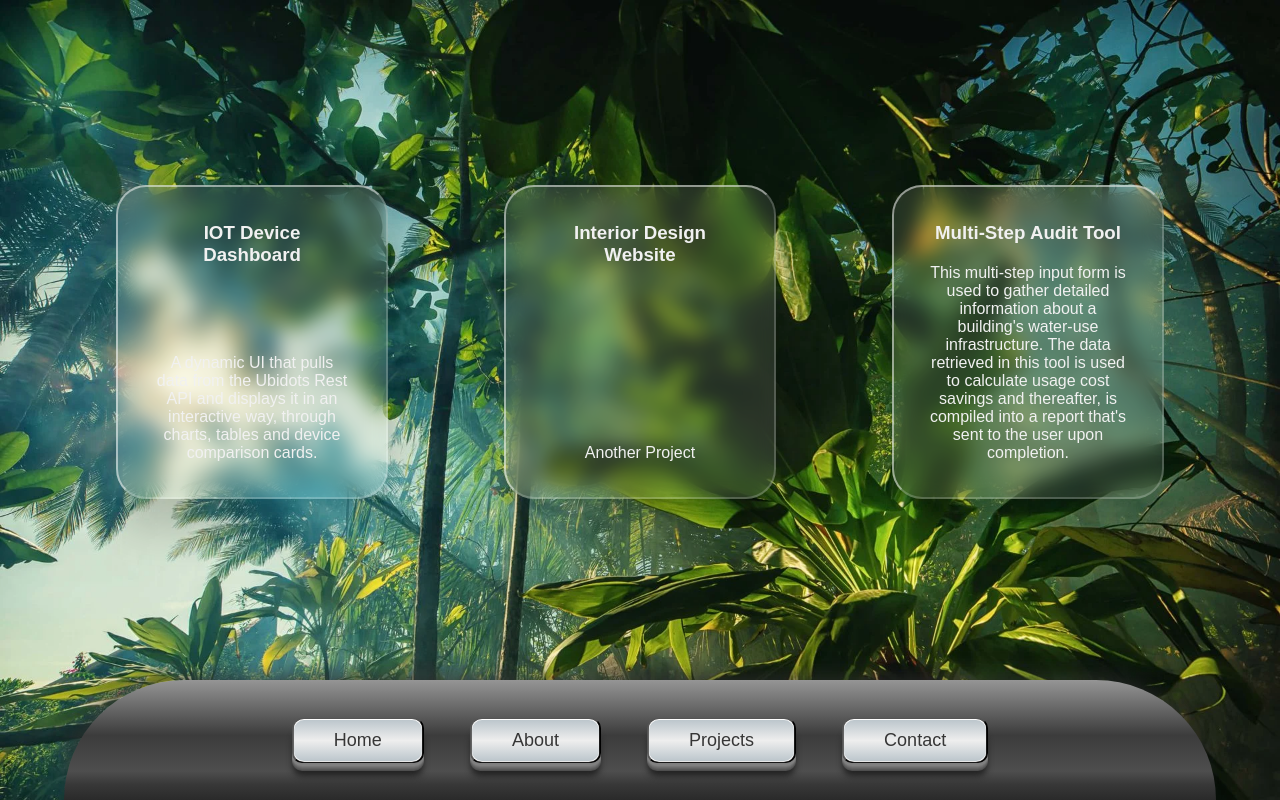
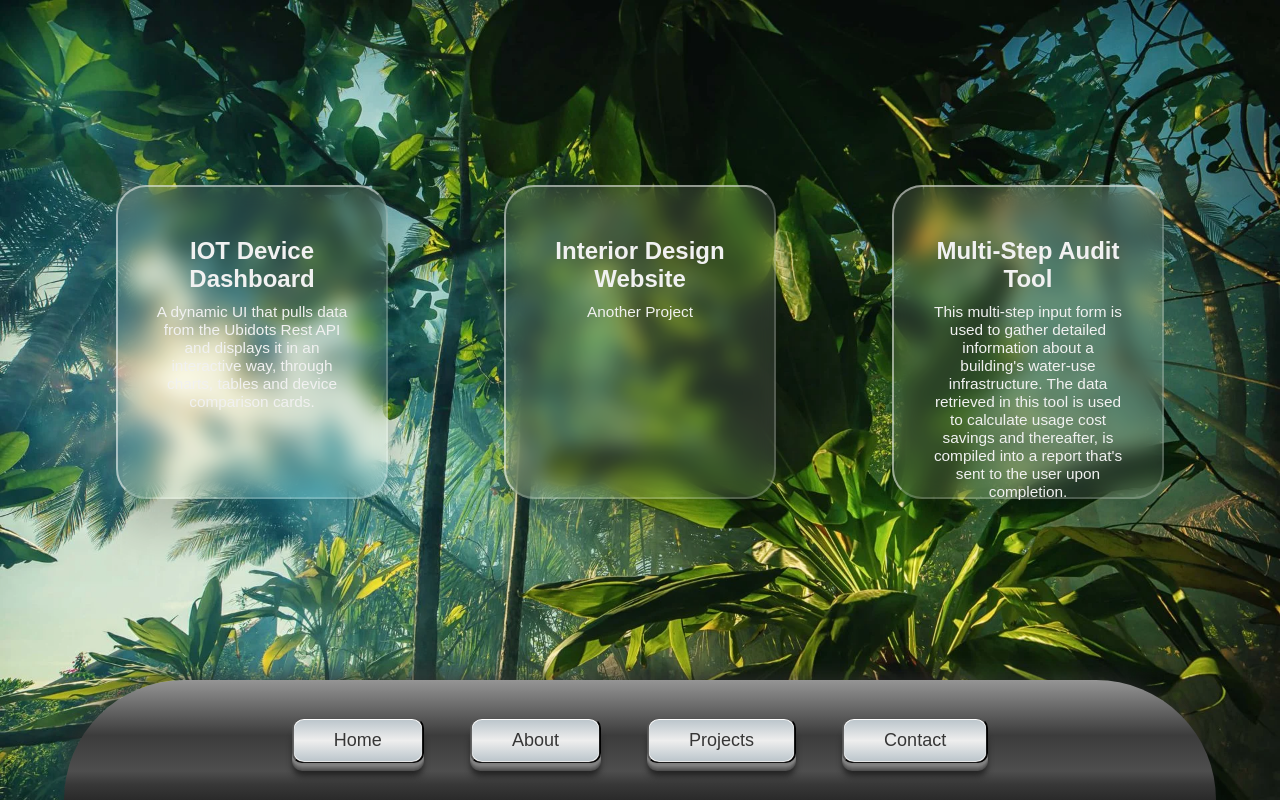
Before and after one commit to Liv4-code/planet-portfolio-site, a React (Create React App) app: page / in a window 1280 px wide. Built offline with nearby package versions, Linux system fonts and the light colour scheme; a web font is replaced by a local one.

Commit message:
Positioned card text in projects section

```diff
--- a/src/Projects.js
+++ b/src/Projects.js
@@ -5,7 +5,7 @@ function Projects() {
         <div className="container">
             <div className="projects">
                 <div className="card">
-                    <a href="#">
+                    <a href="https://iotdashboard.netlify.app/" target="_blank">
                         <h3 className="card_project-title">
                             IOT Device Dashboard
                         </h3>
@@ -18,7 +18,7 @@ function Projects() {
                     </a>
                 </div>
                 <div className="card">
-                    <a href="#">
+                    <a href="#" target="_blank">
                         <h3 className="card_project-title">
                             Interior Design Website
                         </h3>
@@ -28,7 +28,7 @@ function Projects() {
                     </a>
                 </div>
                 <div className="card">
-                    <a href="#">
+                    <a href="https://www.wateraudit.ca/" target="_blank">
                         <h3 className="card_project-title">
                             Multi-Step Audit Tool
                         </h3>
--- a/src/Projects.scss
+++ b/src/Projects.scss
@@ -13,7 +13,7 @@ $breakpoint-xsml-cellphone: 400px;
     .projects {
         position: absolute;
         display: flex;
-        justify-content: space-around;
+        justify-content: space-between;
         align-items: center;
     }
 
@@ -35,18 +35,21 @@ $breakpoint-xsml-cellphone: 400px;
         height: 100%;
         display: flex;
         flex-direction: column;
-        justify-content: space-between;
+        justify-content: center;
     }
 
     .card_project-title {
         text-align: center;
         color: rgb(241, 241, 241);
+        font-size: 24px;
     }
 
     .card_project-description {
         text-align: center;
         color: rgb(241, 241, 241);
+        font-size: 1.2vw;
         margin-top: 10px;
+        height: 60%;
     }
 }
 
@@ -60,3 +63,27 @@ $breakpoint-xsml-cellphone: 400px;
     height: 100vh;
     width: 100vw;
 }
+
+@media (max-width: $breakpoint-tablet) {
+    .card_project-description {
+        font-size: 4vw !important;
+    }
+}
+
+@media (max-width: $breakpoint-cellphone) {
+    .card_project-description {
+        font-size: 4vw !important;
+    }
+}
+
+@media (max-width: $breakpoint-sml-cellphone) {
+    .card_project-description {
+        font-size: 5vw !important;
+    }
+}
+
+@media (max-width: $breakpoint-xsml-cellphone) {
+    .card_project-description {
+        font-size: 5.5vw !important;
+    }
+}
```
